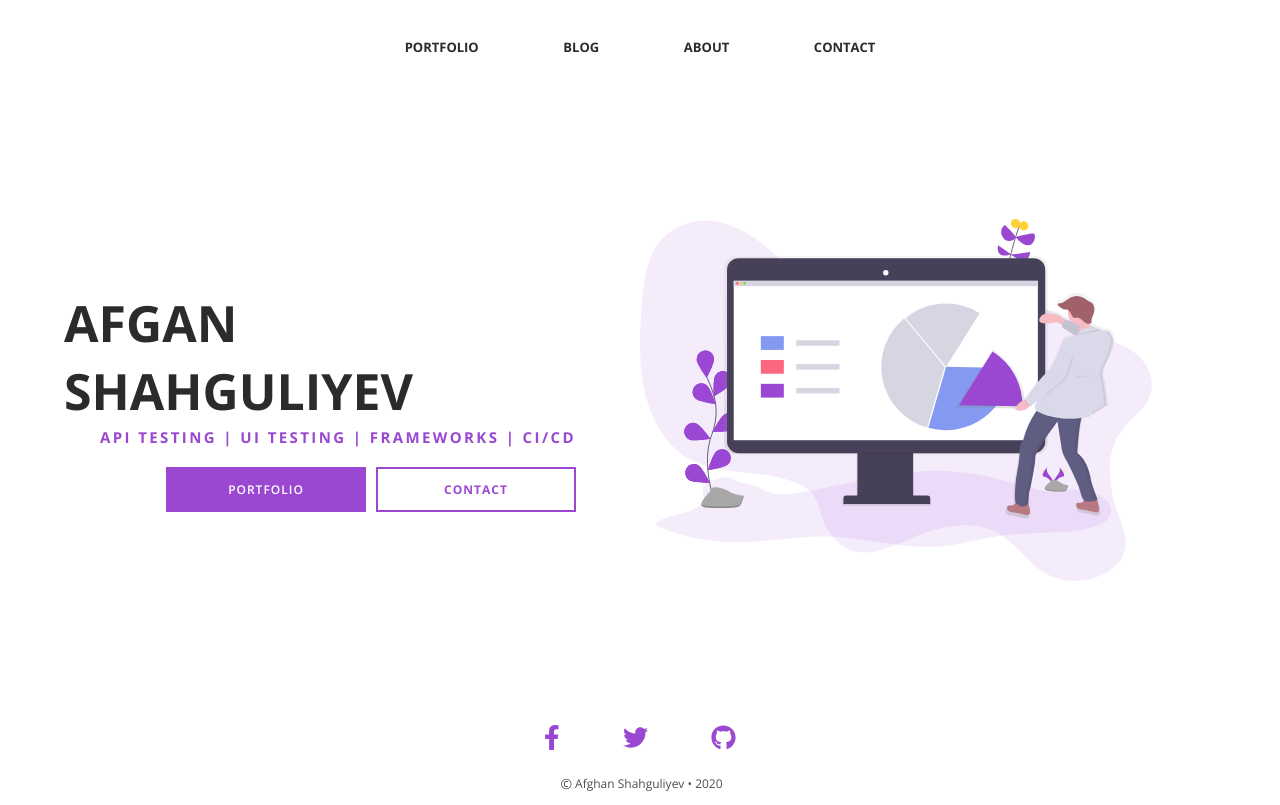
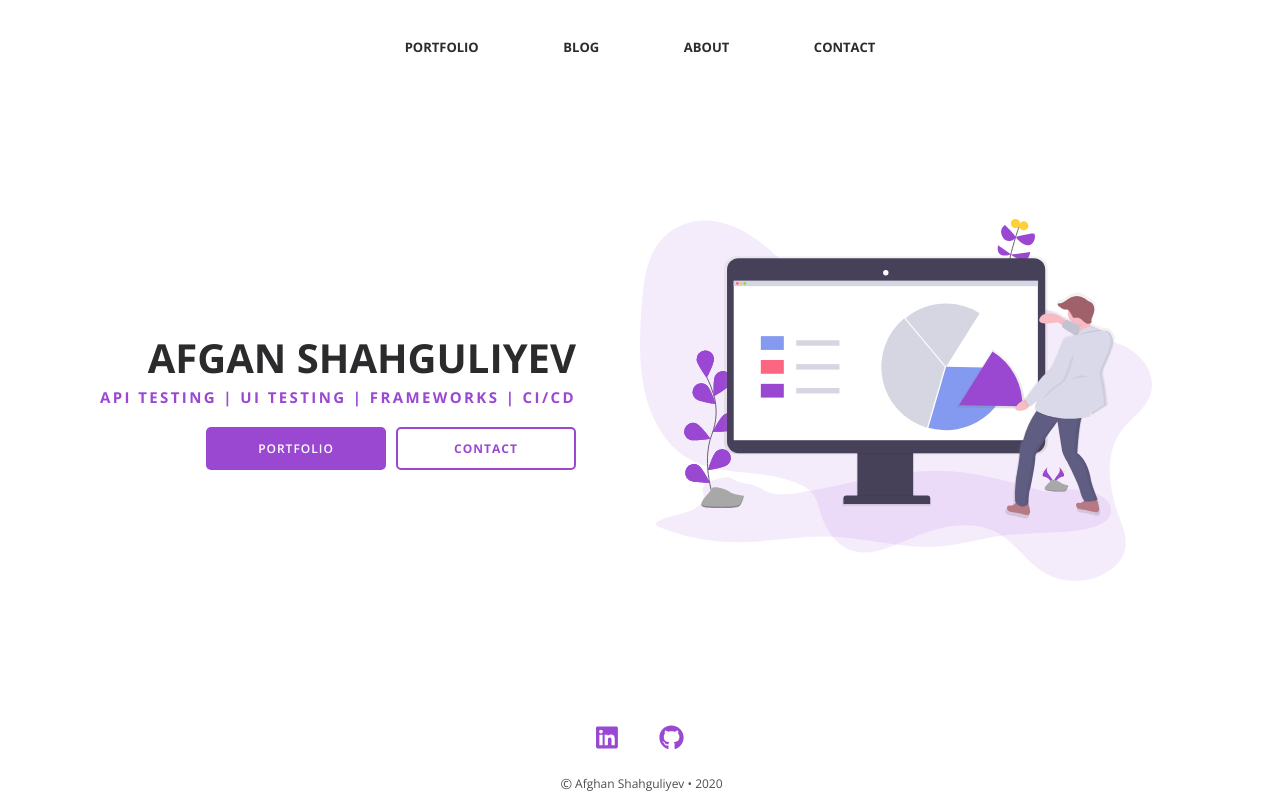
Before and after one commit to Afgan-0601/ASH-Portfolio, a React (Create React App) app: page / in a window 1280 px wide. Built offline with nearby package versions, Linux system fonts and the light colour scheme.

Commit message:
post launch optimizations

```diff
--- a/src/components/SocialMedia.js
+++ b/src/components/SocialMedia.js
@@ -2,23 +2,20 @@ import React, { useContext } from 'react'
 import { StyledSocialMedia } from '../styles/StyledSocialMedia'
 import Context from '../context/Context'
 import { FontAwesomeIcon } from '@fortawesome/react-fontawesome'
-import { faFacebookF, faTwitter, faGithub } from '@fortawesome/free-brands-svg-icons'
+import { faLinkedin, faGithub } from '@fortawesome/free-brands-svg-icons'
 
 const SocialMedia = () => {
-  const { menu, home, portfolio, blog, contact, about } = useContext(Context)
+  const { home} = useContext(Context)
   const date = new Date().getFullYear()
 
   return (
     <StyledSocialMedia home={home}>
       <div className="container">
-        <a href="#">
-          <FontAwesomeIcon className="icon" icon={faFacebookF} />
+        <a href="https://www.linkedin.com/in/afgan-shahguliyev/" target="_blank">
+          <FontAwesomeIcon className="icon" icon={faLinkedin} />
         </a>
-        <a href="#">
-          <FontAwesomeIcon className="icon" icon={faTwitter} />
-        </a>
-        <a href="#">
-          <FontAwesomeIcon className="icon" icon={faGithub} />
+        <a href="https://github.com/Afgan-0601" target="_blank">
+        <FontAwesomeIcon className="icon" icon={faGithub} />
         </a>
       </div>
       <div className="credit">
--- a/src/styles/StyledIndexPage.js
+++ b/src/styles/StyledIndexPage.js
@@ -46,8 +46,8 @@ transition: .3s ease all;
 
     .buttons {
       button {
-        height: 45px;
-        width: 200px;
+        height: 43px;
+        width: 180px;
         margin-left: 10px;
         border-style: none;
         font-weight: 600;
@@ -56,6 +56,7 @@ transition: .3s ease all;
         letter-spacing: 1px;
         cursor: pointer;
         transition: .3s all ease;
+        border-radius: 5px;
 
       }
       button: focus, button:active {
@@ -100,6 +101,20 @@ transition: .3s ease all;
 @media screen and (min-width: 1920px) {
 width: 80vw;
 margin: auto;
+}
+
+@media screen and (max-width: 1290px) {
+
+  .left-column {
+
+    .hero {
+
+      h1 {
+        font-size:40px;
+        text-align: right;
+      }
+
+    }
 }
 
 @media screen and (max-width: 1025px) {
@@ -151,6 +166,8 @@ margin: auto;
       h1 {
         width: 100%;
         font-size: 28px;
+        text-align: center;
+
       }
 
       h4 {
@@ -193,7 +210,7 @@ margin: auto;
       margin-top: 50%;
 
       h4 {
-        text-align: left;
+        text-align: center;
       }
     }
   }
--- a/src/styles/StyledMenu.js
+++ b/src/styles/StyledMenu.js
@@ -35,7 +35,7 @@ font-family: "Open Sans", sans-serif;
   transform: translatex(-50%);
   top: -50%;
   z-index: ${props => (props.menu === 1 ? '100' : '-1')};
-  border-radius: 50%;
+  border-radius: 5px;
   transition: .3s ease all;
 
   a {
@@ -88,7 +88,7 @@ font-family: "Open Sans", sans-serif;
   .box {
     width: 200px;
     height: 40px;
-    border-radius: 50%;
+
   }
 
   .box-1, .box-2, .box-3, .box-4, .box-5, .box-6 {
--- a/src/styles/StyledSocialMedia.js
+++ b/src/styles/StyledSocialMedia.js
@@ -27,7 +27,7 @@ left: 0;
   }
 }
 .container{
-  width: 20%;
+  width: 10%;
   display: flex;
   justify-content: space-around;
 
```
